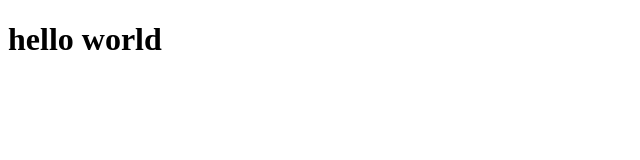
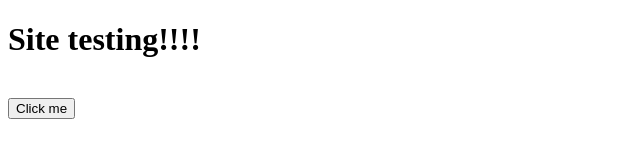
Before and after one commit to batchparty2023/batchparty2023.github.io, a plain HTML site: page index.html in a window 1280 px wide. Shown: the whole page, without its empty margins (0-640 px from the left). Drawn offline with Linux system fonts and the light colour scheme.

Commit message:
button feature

```diff
--- a/index.html
+++ b/index.html
@@ -1,4 +1,9 @@
 <!DOCTYPE html>
+<script>
+        function onclick(){
+            console.log("LMAO");
+        }
+</script>
 <html lang="en">
 <head>
     <meta charset="UTF-8">
@@ -7,6 +12,8 @@
     <title>Document</title>
 </head>
 <body>
-    <h1>hello world</h1>
+    <h1>Site testing!!!!</h1>
+    <br>
+    <button onclick="lmao()">Click me</button>
 </body>
 </html>
```
